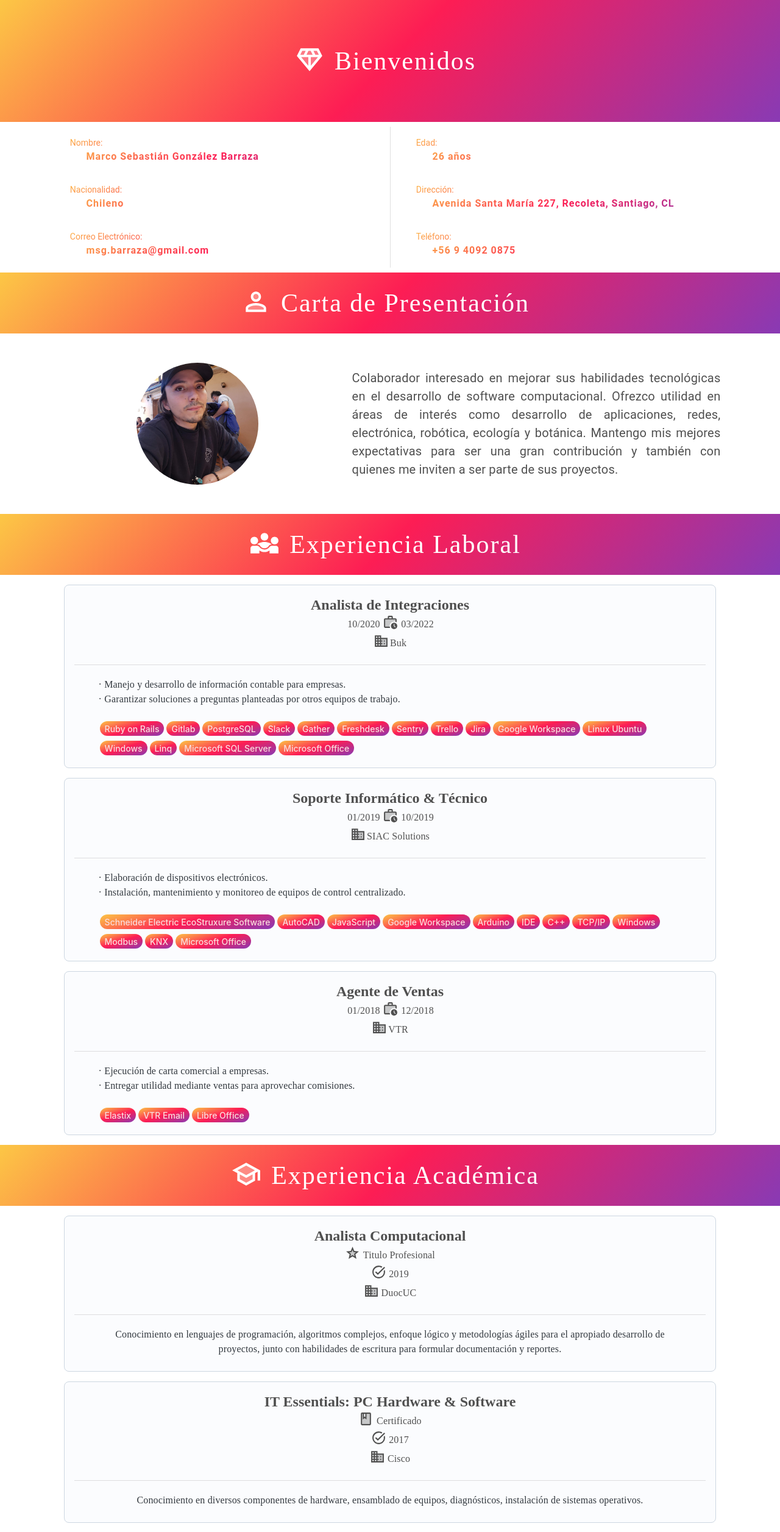
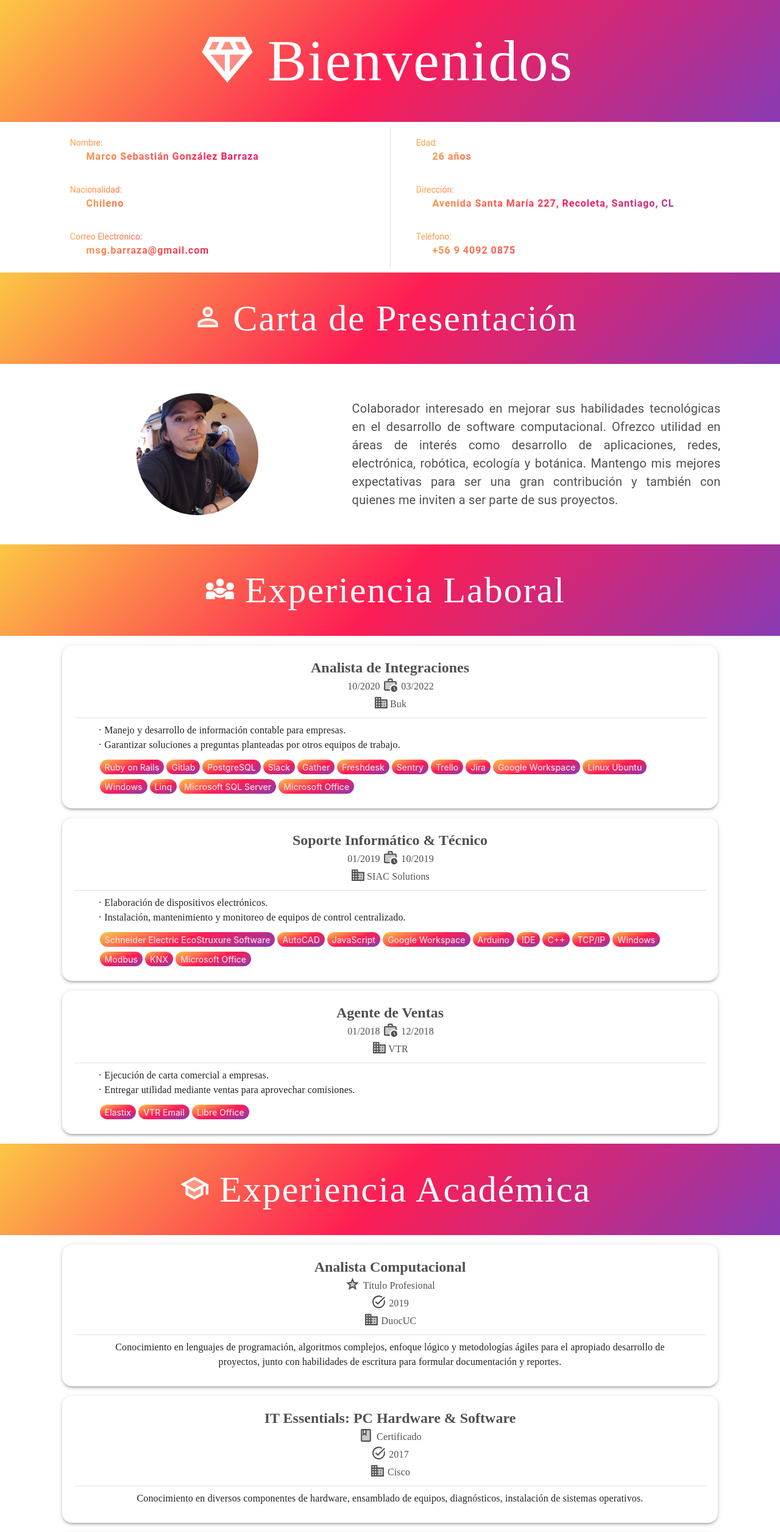
Before and after one commit to MarkoDotCom/mern-docker, a React (Create React App) app in the folder client/: page / in a window 1280 px wide. Shown: the top 2513 px of the page at 61% size. Built offline with nearby package versions, Linux system fonts and the light colour scheme; a web font is replaced by a local one.

Commit message:
[refactor] grids enchancement and use of tooltip component

```diff
--- a/client/src/App.js
+++ b/client/src/App.js
@@ -14,16 +14,16 @@ const App = () => {
     <>
         {/* <Switch> */}
           {/* <Route exact path="/"> */}
-            <Banner01 titulo="Bienvenidos" icon="diamond" height="200"/>
+            <Banner01 titulo="Bienvenidos" icon="diamond" height="200" fontVariant="h1"/>
             <GridCard/>
-            <Banner01 titulo="Carta de Presentación" icon="person" height="100"/>
+            <Banner01 titulo="Carta de Presentación" icon="person" height="150" fontVariant="h2"/>
             <Parrafo01/>
-            <Banner01 titulo="Experiencia Laboral" icon="homework" height="100"/>
+            <Banner01 titulo="Experiencia Laboral" icon="homework" height="150" fontVariant="h2"/>
             <GridExperiencias01/>
-            <Banner01 titulo="Experiencia Académica" icon="academy" height="100"/>
+            <Banner01 titulo="Experiencia Académica" icon="academy" height="150" fontVariant="h2"/>
             <GridExperiencias02/>
-            {/* <Banner01 titulo="Idiomas" icon="translate" height="100"/>
-            <GridIdiomas01></GridIdiomas01> */}
+            <Banner01 titulo="Idiomas" icon="translate" height="150" fontVariant="h2"/>
+            <GridIdiomas01></GridIdiomas01>
           {/* </Route> */}
         {/* </Switch> */}
     </>
--- a/client/src/components/Banner_01/Grid_01.jsx
+++ b/client/src/components/Banner_01/Grid_01.jsx
@@ -9,7 +9,7 @@ import Typography from "./Typography_01"
 import Box from "@mui/material/Box";
 
 
-const Grid_01 = ({titulo, icon, height}) => {
+const Grid_01 = ({titulo, icon, height, fontVariant}) => {
 	// const [parrafo, setParrafo] = useState("Colaborador interesado en mejorar sus habilidades tecnológicas en el desarrollo de software computacional. Ofrezco utilidad en áreas de interes como son el desarrollo de aplicaciones, redes, electrónica, robótica, ecología y botánica. Mantengo mis mejores expectativas para ser una gran contribución y también con quienes me inviten a ser parte de sus proyectos.")
 
   return (
@@ -59,7 +59,7 @@ const Grid_01 = ({titulo, icon, height}) => {
             }
           }
         >
-          <Typography titulo={titulo} ></Typography>
+          <Typography titulo={titulo} fontVariant={fontVariant}></Typography>
           </Grid>
 
 
--- a/client/src/components/Banner_01/Icon_01.jsx
+++ b/client/src/components/Banner_01/Icon_01.jsx
@@ -22,7 +22,7 @@ const Icon_01 = ({ icon }) => {
         <DiamondTwoToneIcon
           sx={{
             color: "#ffffff",
-            fontSize: 50,
+            fontSize: 100,
           }}
         />
       );
--- a/client/src/components/Banner_01/Typography_01.jsx
+++ b/client/src/components/Banner_01/Typography_01.jsx
@@ -1,9 +1,10 @@
 import React from "react";
 import Typography from "@mui/material/Typography";
 
-const Typography_01 = ({ titulo }) => {
+const Typography_01 = ({ titulo, fontVariant }) => {
   return (
     <Typography
+    variant={fontVariant || null}
       sx={{
 		display: "flex",
         flexWrap: "wrap",
@@ -12,7 +13,7 @@ const Typography_01 = ({ titulo }) => {
 		// border: 1,
         fontFamily: "Salsa",
           letterSpacing: 2,
-		  fontSize: 42,
+		  // fontSize: 42,
         color: "#ffffff",
 		// my:2,
 		mx:2
--- a/client/src/components/GridExperiencias_01/Wrapper_01.jsx
+++ b/client/src/components/GridExperiencias_01/Wrapper_01.jsx
@@ -6,7 +6,7 @@ import Typography from "@mui/material/Typography";
 import Box from "@mui/material/Box";
 import Grid from "@mui/material/Grid";
 import Chip from "@mui/joy/Chip";
-import Card from "@mui/joy/Card";
+import Card from "@mui/material/Card";
 import Icon01 from "./Icon_01";
 import Divider from "@mui/material/Divider";
 import { Tooltip } from "@mui/material";
@@ -110,11 +110,14 @@ const Wrapper_01 = () => {
         {experiencias.map((experiencia, index) => (
           <Fragment key={index}>
             <Card
-              variant="outlined"
+              elevation={3}
               sx={{
                 my: 1,
                 mx: 2,
                 width: "90%",
+                // border:1,
+                p:"1.25rem",
+                borderRadius:"1rem"
               }}
             >
               <Box
--- a/client/src/components/GridExperiencias_02/Wrapper_01.jsx
+++ b/client/src/components/GridExperiencias_02/Wrapper_01.jsx
@@ -3,7 +3,7 @@ import Container from "@mui/material/Container";
 import Typography from "@mui/material/Typography";
 import Box from "@mui/material/Box";
 import Grid from "@mui/material/Grid";
-import Card from "@mui/joy/Card";
+import Card from "@mui/material/Card";
 import Icon01 from "./Icon_01";
 import Divider from "@mui/material/Divider";
 // import Paper from "@mui/material/Paper";
@@ -58,14 +58,15 @@ const Wrapper_01 = () => {
         {experiencias.map((experiencia, index) => (
           <Fragment key={index}>
             <Card
-              variant="outlined"
+              elevation={3}
               sx={{
                 my: 1,
                 mx: 2,
                 width: "90%",
+                // border:1,
+                p:"1.25rem",
+                borderRadius:"1rem"
               }}
-              // border:1,
-              xs={6}
             >
               <Box
                 sx={{
--- a/client/src/components/GridIdiomas_01/Wrapper_01.jsx
+++ b/client/src/components/GridIdiomas_01/Wrapper_01.jsx
@@ -3,14 +3,18 @@ import React, { useState } from "react";
 import Container from "@mui/material/Container";
 import Typography from "@mui/material/Typography";
 import Box from "@mui/material/Box";
+import Tooltip from "@mui/material/Tooltip";
 // import Stack from "@mui/material/Stack";
 import Grid from "@mui/material/Grid";
 // import Chip from "@mui/joy/Chip";
-import Card from "@mui/joy/Card";
+import Card from "@mui/material/Card";
 import Icon01 from "./Icon_01";
 // import Divider from "@mui/material/Divider";
 
 const Wrapper_01 = () => {
+  const MyComponent = React.forwardRef(function MyComponent(props, ref) {
+    return <Icon01 {...props} innerRef={ref}></Icon01>;
+  });
   const [idiomas] = useState([
     {
       idioma: "Español",
@@ -28,18 +32,12 @@ const Wrapper_01 = () => {
       <Grid
         container
         sx={{
-          // justifyContent: "center",
-          // alignItems: "center",
+          alignItems: "center",
           my: 1,
-          // mx: 1,
-          // width: "90%",
-          // display: "flex",
-          // border: 1,
-          // justifyContent: "center",
         }}
-        // direction="column"
-        // alignItems="center"
-        // justify="center"
+        direction="row"
+        alignItems="center"
+        justify="center"
       >
         {idiomas.map((idioma) => (
           <>
@@ -55,12 +53,14 @@ const Wrapper_01 = () => {
               }}
             >
               <Card
-                variant="outlined"
+                elevation={3}
                 sx={{
-                  // border: 1,
                   my: 1,
-                  mx: 1.5,
-                  width: "100%",
+                  mx: 2,
+                  width: "90%",
+                  // border:1,
+                  p: "1.25rem",
+                  borderRadius: "1rem",
                 }}
               >
                 <Box
@@ -93,7 +93,11 @@ const Wrapper_01 = () => {
                     }}
                   >
                     <Grid item>
-                      <Icon01 icon="speak"></Icon01>
+                      <Tooltip title="Hablado">
+                        <div>
+                          <MyComponent icon="speak"></MyComponent>
+                        </div>
+                      </Tooltip>
                     </Grid>
                     <Grid item>
                       <Typography
@@ -119,7 +123,11 @@ const Wrapper_01 = () => {
                     }}
                   >
                     <Grid item>
-                      <Icon01 icon="writting"></Icon01>
+                      <Tooltip title="Escrito">
+                        <div>
+                          <Icon01 icon="writting"></Icon01>
+                        </div>
+                      </Tooltip>
                     </Grid>
                     <Grid item>
                       <Typography
```
Also changed, not shown: 1 other file (tests, documents, lock files or other folders).
